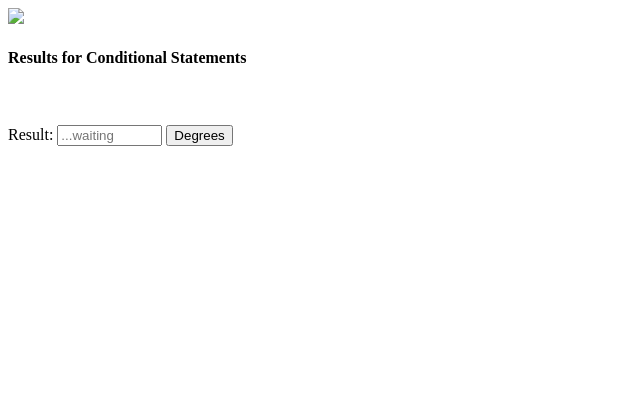
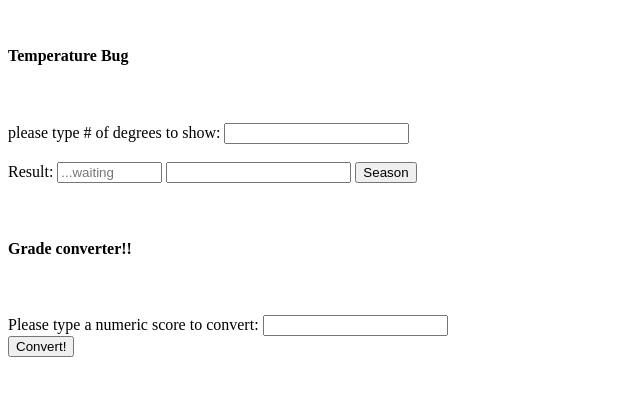
Before and after one commit to galindo4926/galindo4926.github.io, a plain HTML site: page JavaScript Mini-Projects/Homeprojects.html in a window 1280 px wide. Shown: the whole page, without its empty margins (0-640 px from the left). Drawn offline with Linux system fonts and the light colour scheme.

Commit message:
third upload twice

```diff
--- a/JavaScript Mini-Projects/Homeprojects.html
+++ b/JavaScript Mini-Projects/Homeprojects.html
@@ -6,16 +6,30 @@
     <script src="myownscript.js"></script>
 </head>
 <body>
-<img id="weather" src="myownscript.js" height="75">
-<form name="TemperatureBug">
-    <h4>Results for Conditional Statements</h4>
+<img id="weather" src="" height="75">
+<form name="Conditional">
+    <h4>Temperature Bug</h4>
+    <br><br>
+    please type # of degrees to show: <input type="text" name="degrees">
     <br><br>
     Result: <input type="text" name="result" readonly="true" placeholder="...waiting" size="10">
-    <button type="button" onclick="document.TemperatureBug.result.value=degrees()">Degrees</button>
+    <input type="text" readonly="true" style="...">
+    <button type="button" onclick="document.Conditional.result.value=degrees()">Season</button>
+
 
 
 
 </form>
+<br><br>
 
+<form name="project3">
+    <h4>Grade converter!!</h4>
+    <br><br>
+    Please type a numeric score to convert: <input type="text" name="num1">
+    <br>
+    <button type="button" onclick="document.project3.result.value=assignGrade()">Convert!</button>
+    <br><br>
+    <input type="text" readonly="true" name="result" style="border-style: none">
+</form>
 </body>
 </html>
--- a/JavaScript Mini-Projects/myownscript.js
+++ b/JavaScript Mini-Projects/myownscript.js
@@ -3,4 +3,33 @@
  */
 
 function degrees()
-var Temperature=number
+var degrees =
+
+
+
+/*
+MINI Project 3
+TASK: Write a function named 'assignGrade' that:
+    -Takes 1 argument, a numeric score
+-Return a grade for the score, either A, B, C, D, or F+
+-Call that function for a few different scores and log the result.
+    HTML:
+() Form HTML
+() Input field
+() Button
+() Result field
+JavaScript:
+    () See 'HelloWorld' code, but the with numbers
+*/
+function assignGrade()
+{
+    //capture a score from HTML
+    var score = Number(document.project3.num1.value);
+    if (score >= 90) //that's an A
+    {
+        return 'A';
+    }
+    else if (score >= 80)
+    {
+        return 'B';
+    }  //FINISH IT!!! MORTAL KOMBAT!
```
Also changed, not shown: JavaScript Mini-Projects/index.html (+2 -2 lines).
